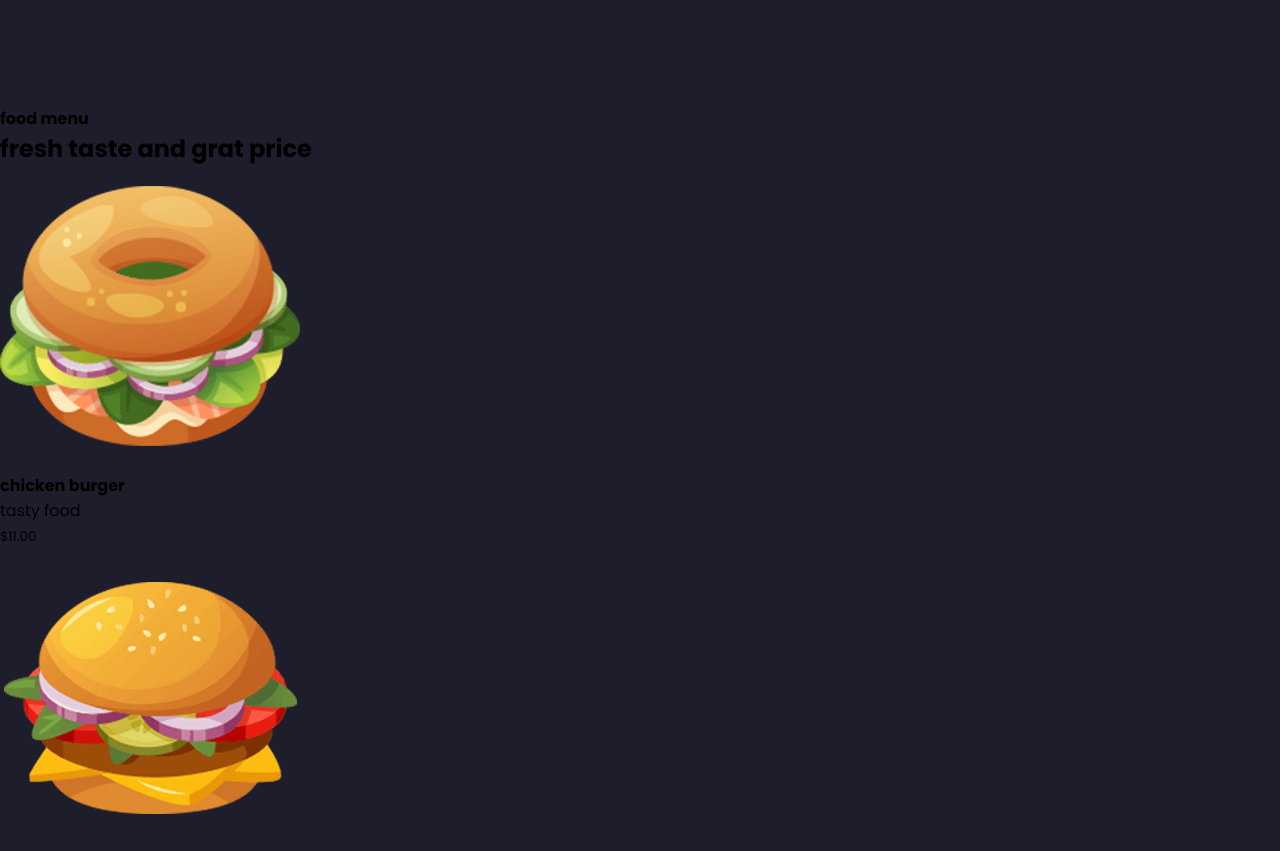
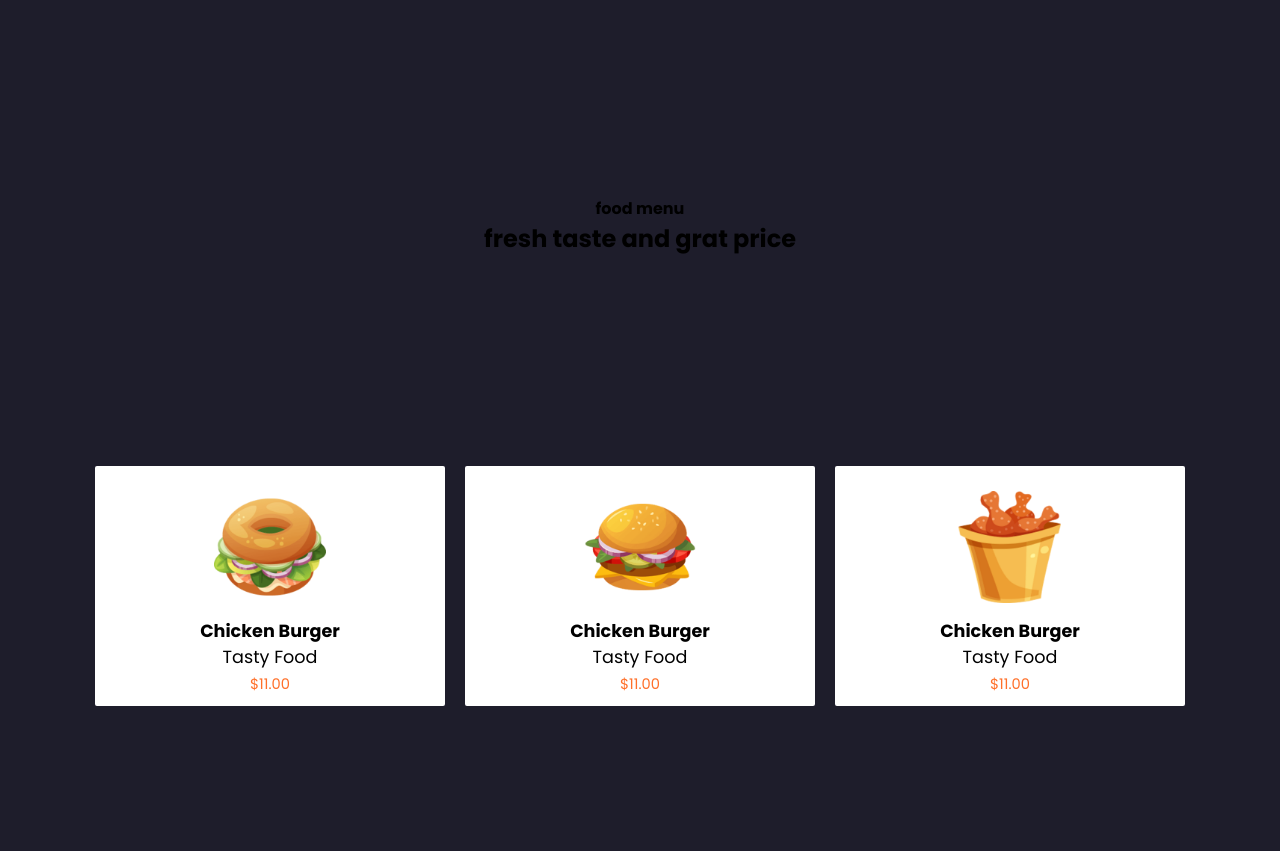
Before and after one commit to JoelRamos22/proyectoWeb, a plain HTML site: page index.html in a window 1280 px wide. Shown: the part 1414-2265 px from the top of the page. After the commit the page ends 2240 px from the top, so only its background shows below. Drawn offline with nearby package versions, Linux system fonts and the light colour scheme.

Commit message:
feat: :construction: Construccion de la estructura html del tercer layout
se empieza la construccion de la tercera seccion de la primera parte del proyecto para el menu de comidas

```diff
--- a/css/style.css
+++ b/css/style.css
@@ -181,6 +181,61 @@ body {
     background: var(--color-font-1);
     color: var(--color-font-2);
     border-radius: 2px;
+}
+
+.food-menu {
+    width: 100%;
+    height: 90vh;
+    display: flex;
+    flex-direction: column;
+    justify-content: space-around;
+}
+.food-menu__titles {
+    width: 100%;
+    height: 30vh;
+    display: flex;
+    flex-direction: column;
+    justify-content: center;
+    align-items: center;
+}
+.food-menu__list {
+    width: 100%;
+    height: 60vh;
+    display: flex;
+    align-items: center;
+    justify-content: center;
+}
+.list__food-list {
+    display: flex;
+    flex-direction: row;
+    list-style: none;
+    gap: 20px;
+    padding: 10px;
+
+}
+.list__imagen-container {
+    background:var(--color-font-2);
+    display: flex;
+    flex-direction: column;
+    align-items: center;
+    justify-content: center;
+    text-align: center;
+    border-radius: 2px;
+    width: 80%;
+    height: 100%;
+    padding: 10px;
+}
+.imagen-container__img {
+    width: 50%;
+    height: 100%;
+    padding: 5px;
+}
+.list__text-container {
+    text-transform: capitalize;
+    font-size: 1.1em;
+}
+.list__text-container small {
+    color: var(--color-font-1);
 }
 @media (width < 600px){
     .header {
--- a/index.html
+++ b/index.html
@@ -50,16 +50,14 @@
             </section>
         </section>
         <section class="food-menu">
-            <section class="food-menu__tittles">
-                <article class="titles__food-menu">
+            <section class="food-menu__titles">
                     <h4>food menu</h4>
                     <h2>fresh taste and grat price</h2>
-                </article>
             </section>
             <section class="food-menu__list">
                 <article class="list">
                     <ul class="list__food-list">
-                        <li>
+                        <li class="list__imagen-container">
                             <div class="list__imagen-container">
                                 <img src="storage/img/food1.png" class="imagen-container__img">
                             </div>
@@ -69,7 +67,7 @@
                                 <small>$11.00</small>
                             </div>
                         </li>
-                        <li>
+                        <li class="list__imagen-container">
                             <div class="list__imagen-container">
                                 <img src="storage/img/food2.png" class="imagen-container__img">
                             </div>
@@ -79,7 +77,7 @@
                                 <small>$11.00</small>
                             </div>
                         </li>
-                        <li>
+                        <li class="list__imagen-container">
                             <div class="list__imagen-container">
                                 <img src="storage/img/food3.png" class="imagen-container__img">
                             </div>
```
Also changed, not shown: css/variable.css (line endings or trailing spaces).
